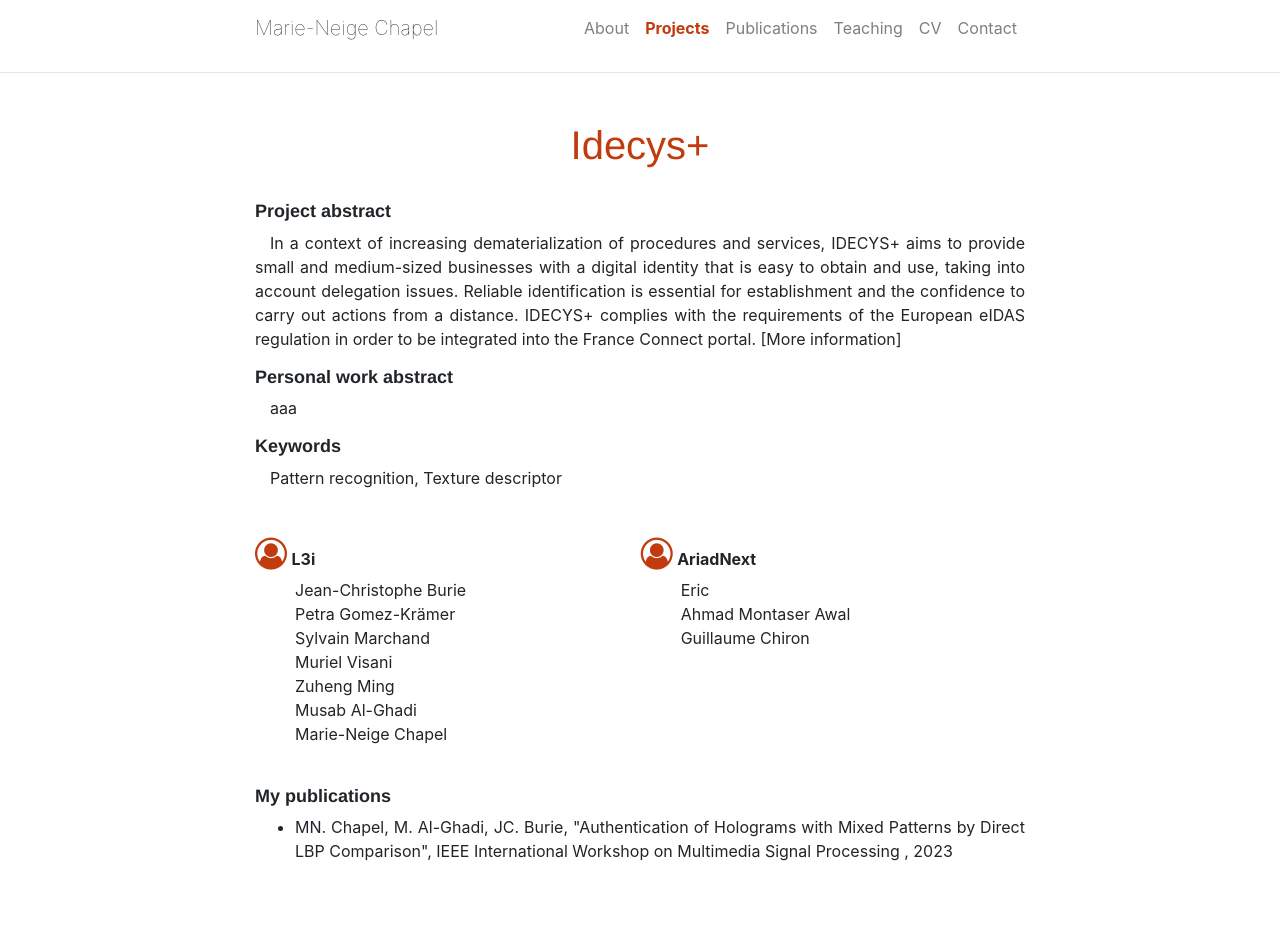
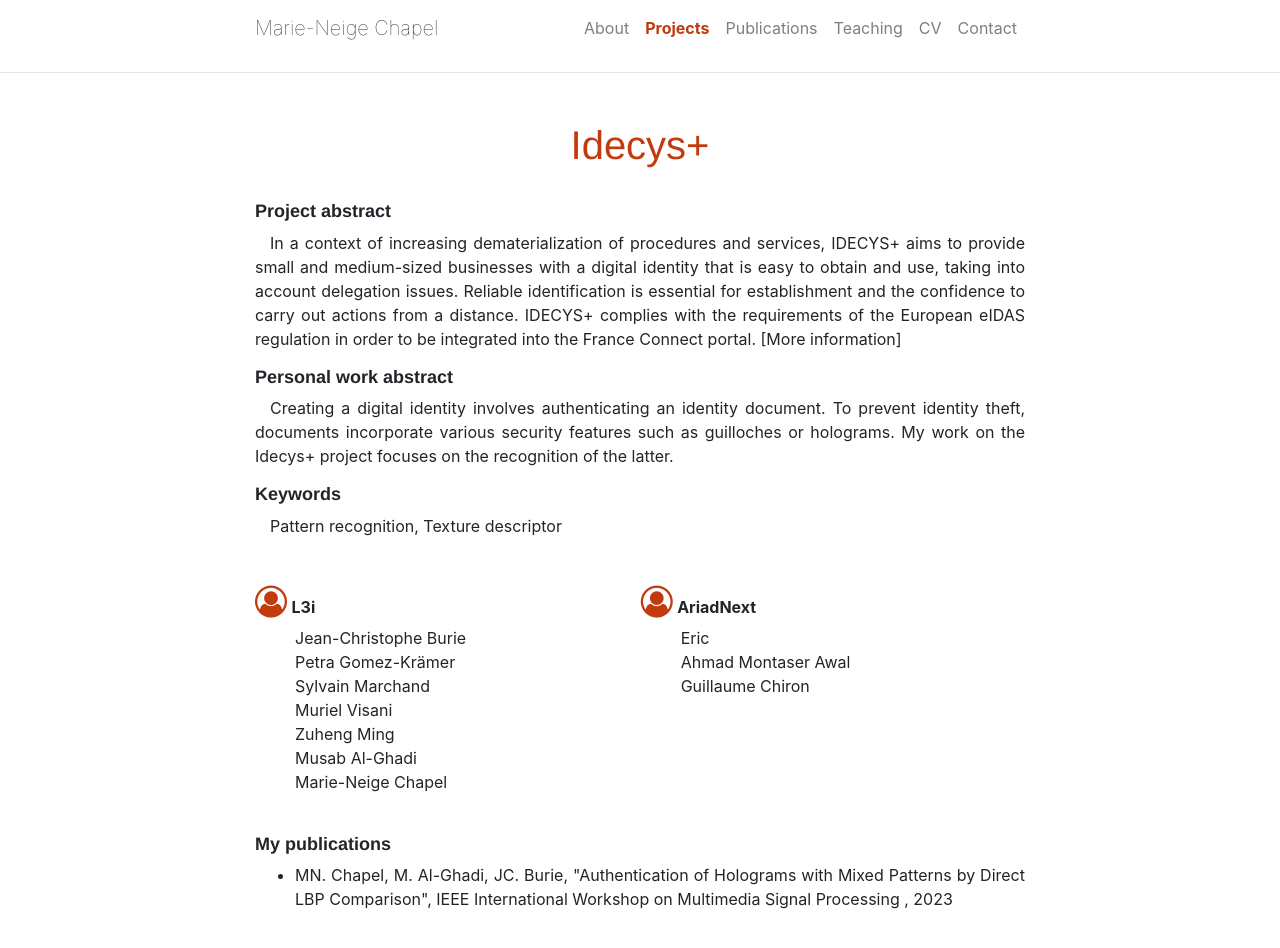
Before and after one commit to mnchapel/mnchapel.github.io, a Jekyll site: the page built from _projects/authenticate_holograms.md, in a window 1280 px wide and 997 px high. Shown: the top 948 px of the window. Built offline with Jekyll 4.4.1, drawn with Linux system fonts in a browser that asks for light colours; a style sheet for code colours, icons or effects is not loaded.

Commit message:
Fill the personal work abstract for the Idecys+ project

```diff
--- a/_projects/authenticate_holograms.md
+++ b/_projects/authenticate_holograms.md
@@ -21,7 +21,7 @@ project_abstract: "In a context of increasing dematerialization of procedures an
 
 more_info: "https://www.cryptoexperts.com/research/projects/idecys/"
 
-personal_work_abstract: "aaa"
+personal_work_abstract: "Creating a digital identity involves authenticating an identity document. To prevent identity theft, documents incorporate various security features such as guilloches or holograms. My work on the Idecys+ project focuses on the recognition of the latter."
 
 keywords: "Pattern recognition, Texture descriptor"
 
```
